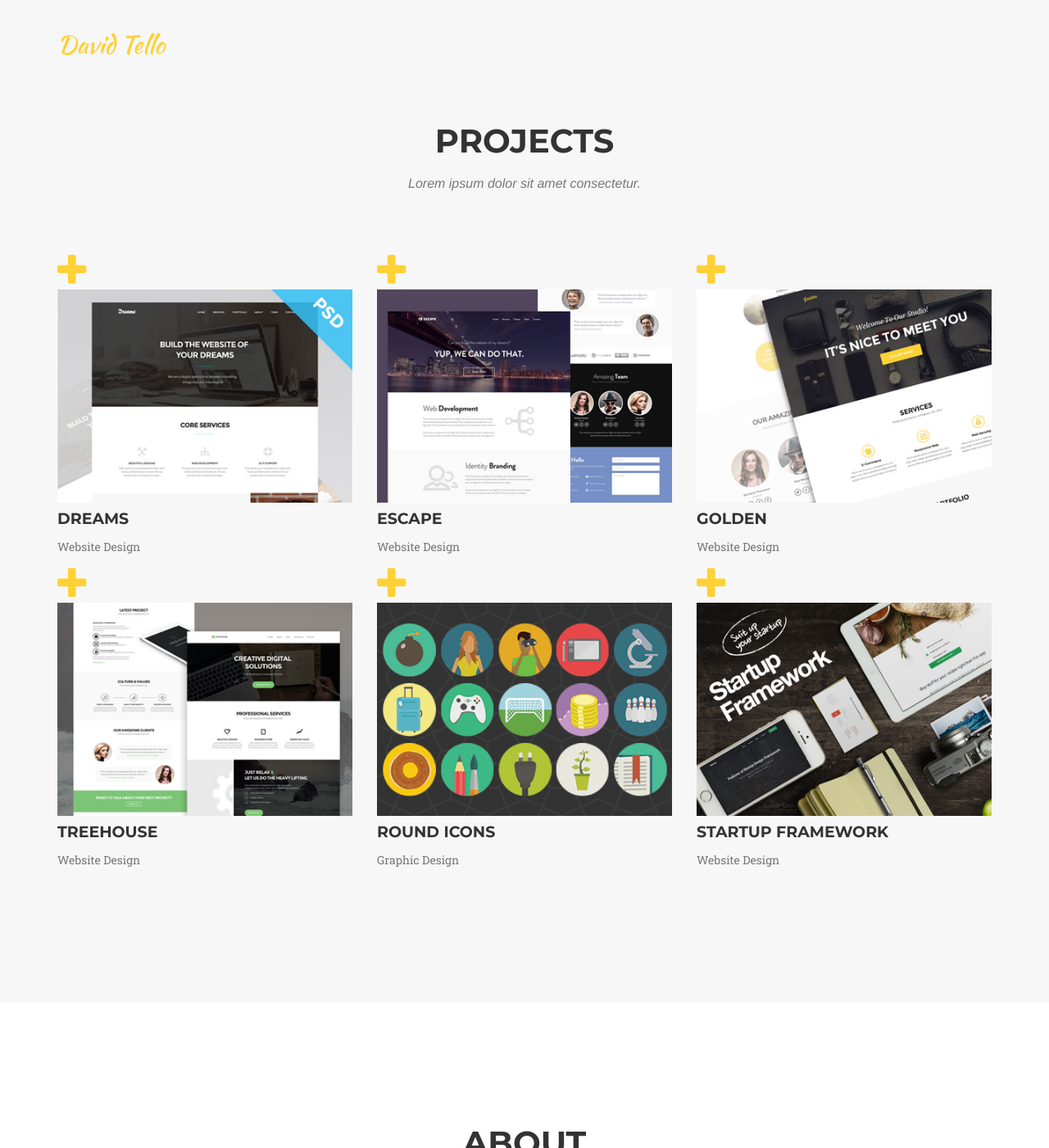
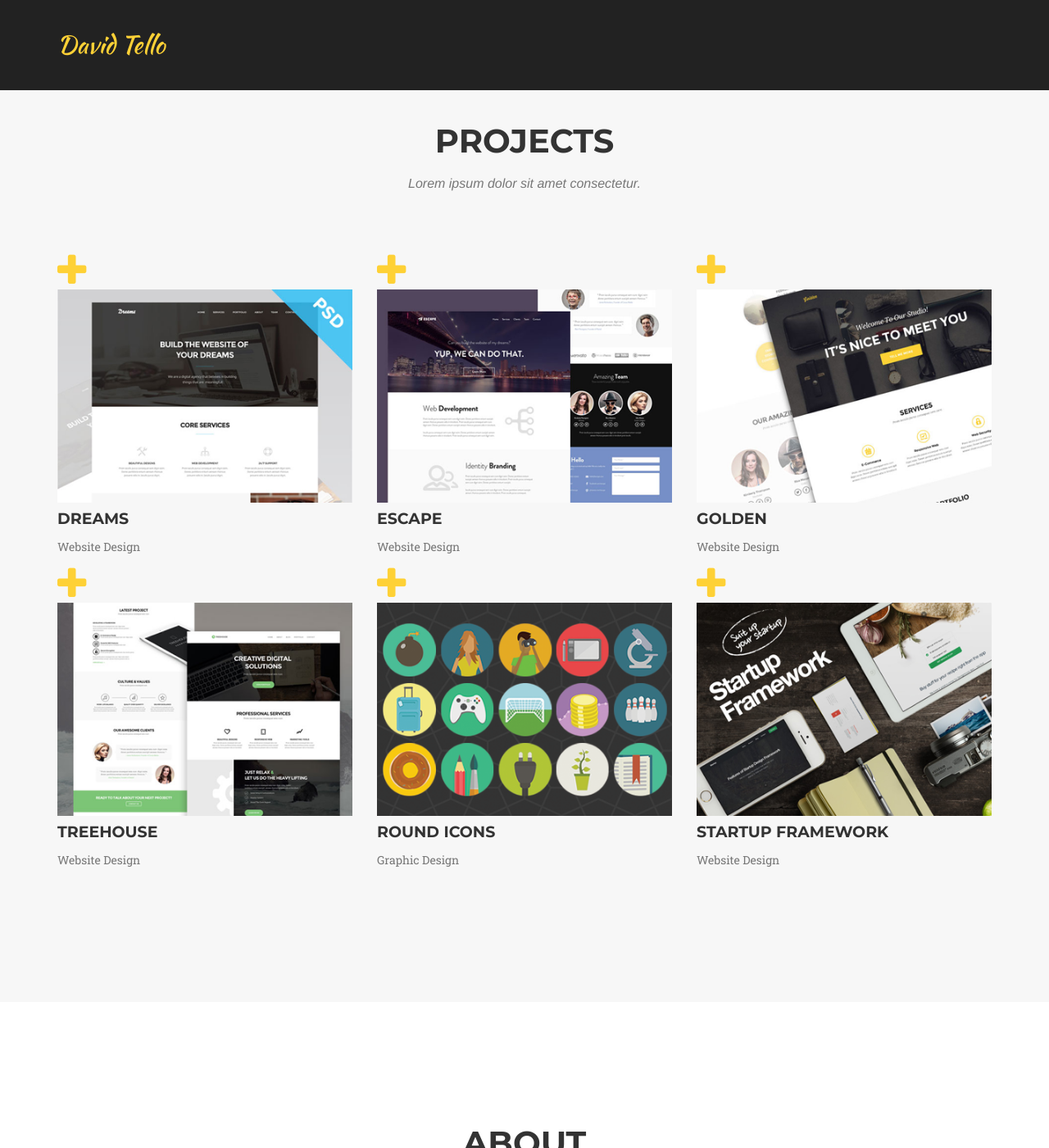
Before and after one commit to DavidTello1/Portfolio, a Jekyll site: the page built from index.html, in a window 1280 px wide and 1400 px high. Shown: the whole window at 82% size. Built offline with Jekyll 4.4.1, drawn with Linux system fonts in a browser that asks for light colours; some web fonts are replaced.

Commit message:
Update agency.css

```diff
--- a/_includes/css/agency.css
+++ b/_includes/css/agency.css
@@ -238,7 +238,7 @@ fieldset[disabled] .btn-xl.active {
     .navbar-default {
         padding: 25px 0;
         border: 0;
-        background-color: transparent;
+        background-color: #222;
         -webkit-transition: padding .3s;
         -moz-transition: padding .3s;
         transition: padding .3s;
```
